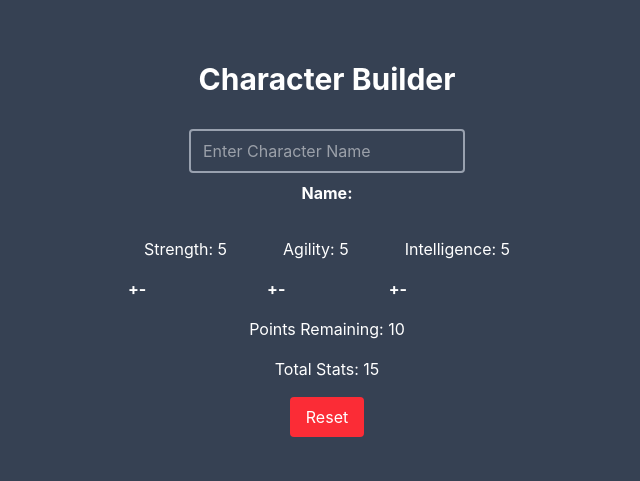
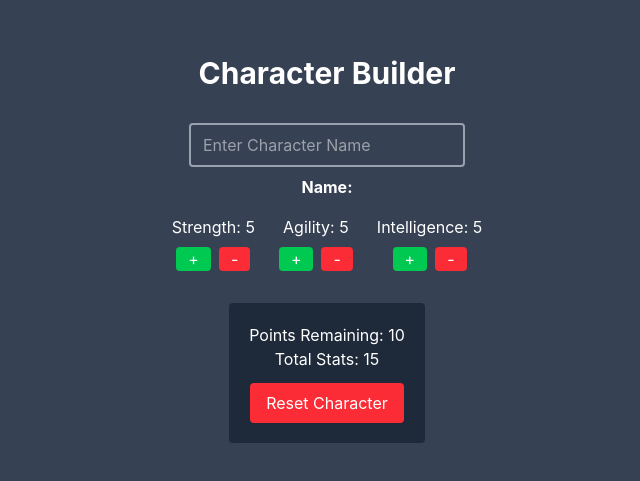
Before and after one commit to lucioperaza/character-stat-builder, a Vue app: page / in a window 1280 px wide. Shown: the part 159-640 px from the top of the page, without its empty margins (313-953 px from the left). Built offline with nearby package versions, Linux system fonts and the light colour scheme.

Commit message:
separated the rest into their components and made a few changes to the gui

```diff
--- a/src/App.vue
+++ b/src/App.vue
@@ -1,8 +1,7 @@
 <script setup>
-import { useCharacterStore } from './stores/character'
 import CharacterNameInput from './components/CharacterNameInput.vue'
-
-const character = useCharacterStore()
+import StatControls from './components/StatControls.vue'
+import CharacterSummary from './components/CharacterSummary.vue'
 </script>
 
 <template>
@@ -10,65 +9,7 @@ const character = useCharacterStore()
     <h1 class="p-4 text-3xl font-bold">Character Builder</h1>
 
     <CharacterNameInput />
-
-    <div class="flex gap-6">
-      <div>
-        <p class="p-4">Strength: {{ character.strength }}</p>
-        <button
-          class="font-bold"
-          @click="character.increaseStat('strength')"
-        >
-          +
-        </button>
-        <button
-          class="font-bold"
-          @click="character.decreaseStat('strength')"
-        >
-          -
-        </button>
-      </div>
-
-      <div>
-        <p class="p-4">Agility: {{ character.agility }}</p>
-        <button
-          class="font-bold"
-          @click="character.increaseStat('agility')"
-        >
-          +
-        </button>
-        <button
-          class="font-bold"
-          @click="character.decreaseStat('agility')"
-        >
-          -
-        </button>
-      </div>
-
-      <div>
-        <p class="p-4">Intelligence: {{ character.intelligence }}</p>
-        <button
-          class="font-bold"
-          @click="character.increaseStat('intelligence')"
-        >
-          +
-        </button>
-        <button
-          class="font-bold"
-          @click="character.decreaseStat('intelligence')"
-        >
-          -
-        </button>
-      </div>
-    </div>
-
-    <p>Points Remaining: {{ character.points }}</p>
-    <p>Total Stats: {{ character.totalStats }}</p>
-
-    <button
-      class="rounded bg-red-500 px-4 py-2"
-      @click="character.resetCharacter"
-    >
-      Reset
-    </button>
+    <StatControls />
+    <CharacterSummary />
   </div>
 </template>
--- /dev/null
+++ b/src/components/CharacterSummary.vue
@@ -0,0 +1,19 @@
+<script setup>
+import { useCharacterStore } from '../stores/character'
+
+const character = useCharacterStore()
+</script>
+
+<template>
+  <div class="mt-4 rounded bg-gray-800 p-5 text-center">
+    <p>Points Remaining: {{ character.points }}</p>
+    <p>Total Stats: {{ character.totalStats }}</p>
+
+    <button
+      class="mt-3 rounded bg-red-500 px-4 py-2"
+      @click="character.resetCharacter"
+    >
+      Reset Character
+    </button>
+  </div>
+</template>
--- /dev/null
+++ b/src/components/StatControls.vue
@@ -0,0 +1,35 @@
+<script setup>
+import { useCharacterStore } from '../stores/character'
+
+const character = useCharacterStore()
+
+const stats = ['strength', 'agility', 'intelligence']
+</script>
+
+<template>
+  <div class="flex gap-6">
+    <div
+      v-for="stat in stats"
+      :key="stat"
+      class="text-center"
+    >
+      <p class="capitalize">{{ stat }}: {{ character[stat] }}</p>
+
+      <div class="mt-2 flex justify-center gap-2">
+        <button
+          class="rounded bg-green-500 px-3"
+          @click="character.increaseStat(stat)"
+        >
+          +
+        </button>
+
+        <button
+          class="rounded bg-red-500 px-3"
+          @click="character.decreaseStat(stat)"
+        >
+          -
+        </button>
+      </div>
+    </div>
+  </div>
+</template>
```
